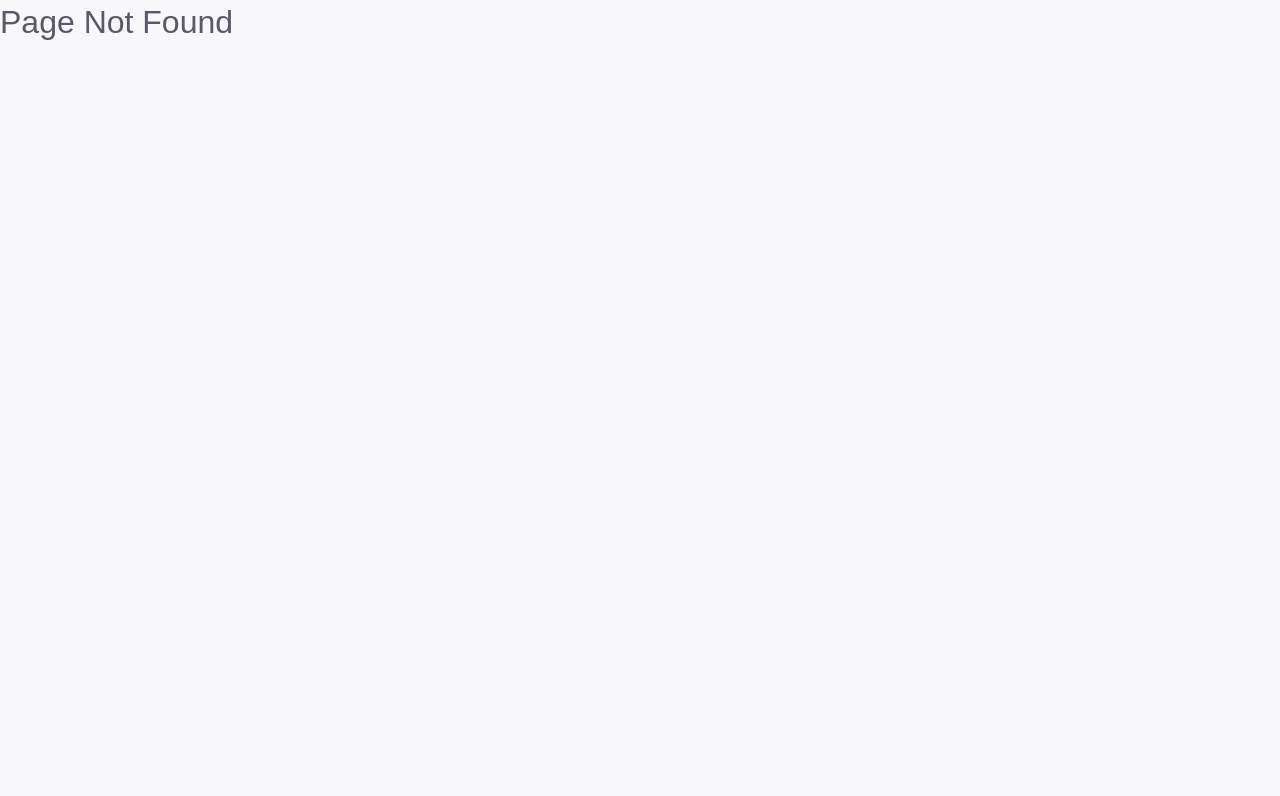
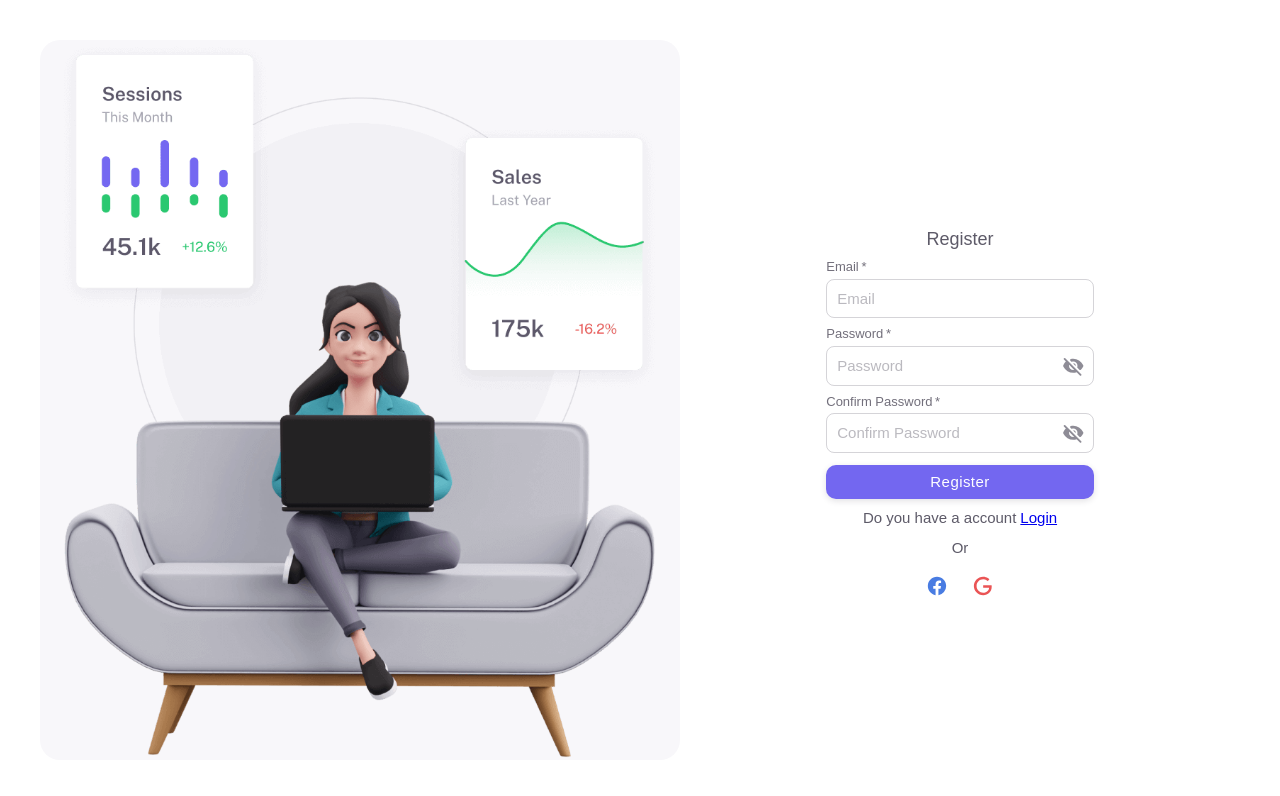
Before and after one commit to ngntu10/OptiMart-Client, a Next.js app: page /register in a window 1280 px wide. Before the commit this address had no page. Shown: the top 796 px of the page. Built offline with nearby package versions, Linux system fonts and the light colour scheme.

Commit message:
Update register page, config pace loader

```diff
--- /dev/null
+++ b/src/pages/register.tsx
@@ -0,0 +1,16 @@
+/* eslint-disable @typescript-eslint/no-unused-vars */
+'use client'
+import { NextPage } from 'next'
+import RegisterPage from 'src/views/pages/register/register'
+
+type Tprops = {}
+
+const Register: NextPage<Tprops> = () => {
+
+
+  return (
+        <RegisterPage />
+  )
+}
+
+export default Register
--- a/src/views/pages/register/register.tsx
+++ b/src/views/pages/register/register.tsx
@@ -3,7 +3,8 @@
 'use client'
 
 // ** Next
-import Head from 'next/head'
+
+import Link from 'next/link'
 import { NextPage } from 'next'
 import Image from 'next/image'
 
@@ -30,7 +31,6 @@ import {
   Grid,
   IconButton,
   InputAdornment,
-  Link,
   ThemeProvider,
   Typography,
   useTheme,
@@ -51,7 +51,7 @@ import GoogleSVG from '/public/svgs/google.svg'
 
 type Tprops = {}
 
-const LoginPage: NextPage<Tprops> = () => {
+const RegisterPage: NextPage<Tprops> = () => {
   const [showPassword, setShowPassword] = useState(false)
   const [isRemember, setisRemember] = useState(false)
   const [showConfirmPassword, setShowConfirmPassword] = useState(false)
@@ -64,7 +64,11 @@ const LoginPage: NextPage<Tprops> = () => {
     password: yup
       .string()
       .required('This field is required')
-      .matches(PASSWORD_REG, 'Alphanumeric with special characters')
+      .matches(PASSWORD_REG, 'Alphanumeric with special characters'),
+    confirmPassword: yup
+      .string()
+      .required('Confirm password is required')
+      .oneOf([yup.ref('password')], 'Confirm Password does not match password')
   })
 
   const {
@@ -74,7 +78,8 @@ const LoginPage: NextPage<Tprops> = () => {
   } = useForm({
     defaultValues: {
       email: '',
-      password: ''
+      password: '',
+      confirmPassword: ''
     },
     mode: 'onBlur',
     resolver: yupResolver(schema)
@@ -178,8 +183,8 @@ const LoginPage: NextPage<Tprops> = () => {
                       onChange={onChange}
                       value={value}
                       placeholder='Password'
-                      error={Boolean(errors?.password)}
-                      helperText={errors?.password?.message}
+                      error={Boolean(errors?.confirmPassword)}
+                      helperText={errors?.confirmPassword?.message}
                       type={showPassword ? 'text' : 'password'}
                       InputProps={{
                         endAdornment: (
@@ -201,7 +206,7 @@ const LoginPage: NextPage<Tprops> = () => {
                       }}
                     />
                   )}
-                  name='password'
+                  name='confirmPassword'
                 />
               </Box>
               <Box sx={{ mt: 2 }}>
@@ -245,38 +250,14 @@ const LoginPage: NextPage<Tprops> = () => {
                   name='password'
                 />
               </Box>
-              <Box
-                sx={{
-                  mt: 2,
-                  display: 'flex',
-                  alignItems: 'center',
-                  justifyContent: 'space-between'
-                }}
-              >
-                <FormControlLabel
-                  control={
-                    <Checkbox
-                      value='remember'
-                      color='primary'
-                      checked={isRemember}
-                      onChange={e => setisRemember(e.target.checked)}
-                    />
-                  }
-                  label='Remember me'
-                />
-                <Link href='#' variant='body2'>
-                  Forgot password?
-                </Link>
-              </Box>
+
               <Button type='submit' fullWidth variant='contained' sx={{ mt: 3, mb: 2 }}>
-                Sign In
+                Register
               </Button>
               <Box sx={{ display: 'flex', alignItems: 'center', justifyContent: 'center', gap: '4px' }}>
-                <Typography>{"Don't have an account?"}</Typography>
+                <Typography>{'Do you have a account'}</Typography>
 
-                <Link href='#' variant='body2'>
-                  {'Sign Up'}
-                </Link>
+                <Link href='/login'>{'Login'}</Link>
               </Box>
               <Typography sx={{ textAlign: 'center', mt: 2, mb: 2 }}>Or</Typography>
               <Box
@@ -332,4 +313,4 @@ const LoginPage: NextPage<Tprops> = () => {
   )
 }
 
-export default LoginPage
+export default RegisterPage
```
Also changed, not shown: src/views/pages/login/login.tsx (+5 -8 lines).
